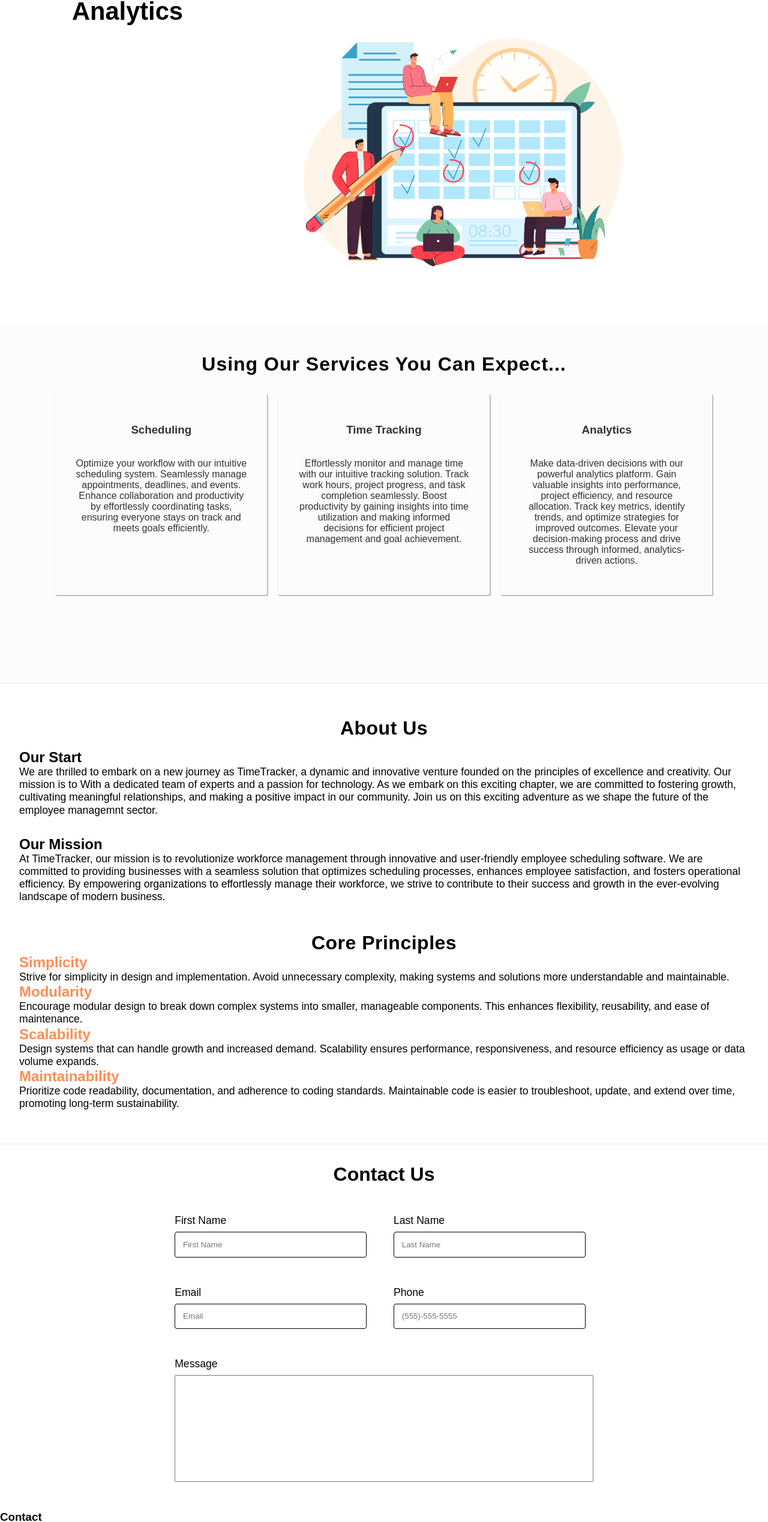
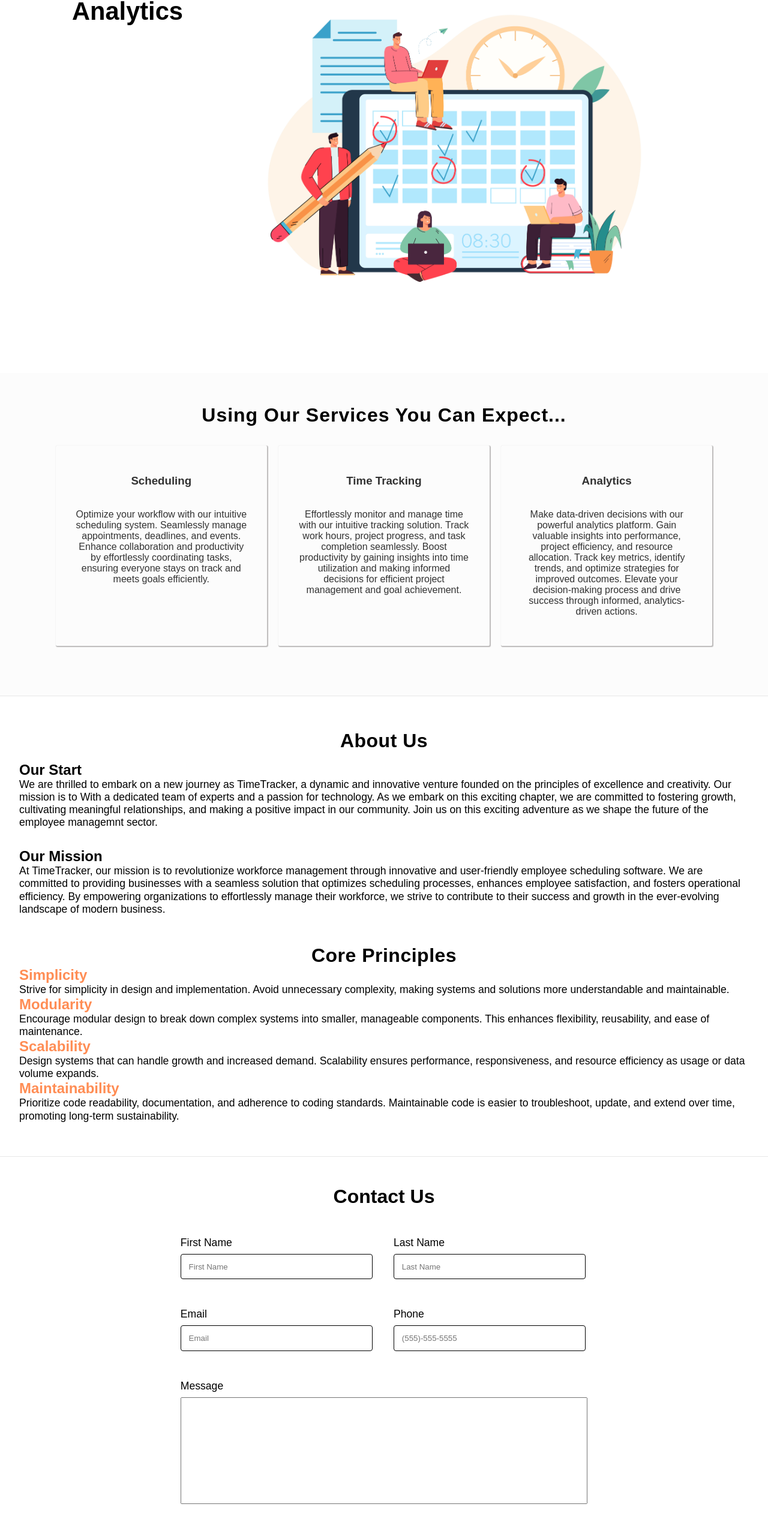
Before and after one commit to chenderson17/TimeTracker, a React (Create React App) app in the folder timetrackerwebapp/: page / in a window 1280 px wide. Shown: the part 205-2743 px from the top of the page at 60% size. Built offline with nearby package versions, Linux system fonts and the light colour scheme; some icons are missing.

Commit message:
edited footer landing and contact

```diff
--- a/timetrackerwebapp/src/Components/Cards.css
+++ b/timetrackerwebapp/src/Components/Cards.css
@@ -10,7 +10,7 @@
 .cards-container{
  display: flex;
  justify-content: space-around;
- margin: 0 0  4rem 0 ;
+ margin: 0 0  0rem 0 ;
  padding: 2rem;
  color:rgb(50,50,50);
 }
--- a/timetrackerwebapp/src/Components/Contact.js
+++ b/timetrackerwebapp/src/Components/Contact.js
@@ -30,6 +30,9 @@ export default function Contact(){
     <label name="contact-message">Message</label>
     <textarea name="contact-message" cols="30" rows="8" maxLength={250}></textarea>
     </div>
+    <div className="send-btn-container">
+     <button className="send-btn">Send</button>
+    </div>
    </form>
   </section>
  )
--- a/timetrackerwebapp/src/Components/Landing.css
+++ b/timetrackerwebapp/src/Components/Landing.css
@@ -3,10 +3,10 @@
 }
 .hero-img-container{
  position: relative;
- left:30rem;
- bottom: 2rem;
+ left:26rem;
+ bottom: 5rem;
  overflow: hidden;
- width:580px;
+ width:680px;
  z-index: -1;
 }
 .hero-img{
--- a/timetrackerwebapp/src/Components/contact.css
+++ b/timetrackerwebapp/src/Components/contact.css
@@ -1,3 +1,7 @@
+
+.contact-section{
+ padding:1rem;
+}
 .contact-header{
  text-align: center;
  font-size: 2em;
@@ -9,7 +13,7 @@
 
 .contact-section form{
 display: grid;
-grid-template-rows: repeat(3,0.5fr);
+grid-template-rows: repeat(4,0.5fr);
 grid-template-columns: repeat(2,0.3fr);
 justify-content: center;
 padding:2rem;
@@ -63,6 +67,31 @@ padding:2rem;
 .contact-message-container textarea:focus{
  outline:none;
 }
+.send-btn-container{
+ grid-row-start: 4;
+ grid-column-start:1;
+ grid-column-end:3;
+}
+.send-btn-container button{
+ align-items: center;
+ justify-content: center;
+ text-align: center;
+ position: relative;
+ left:14rem;
+ top:1rem;
+ width: 15rem;
+ padding:1rem;
+ background-color: rgba(255, 85, 0, 0.671);
+ color:rgb(255,255,255);
+ border: none;
+  border-radius: 2px;
+  font-size: 0.9em;
+  transition: 250ms ease;
+}
+.send-btn-container button:hover{
+ background-color:rgba(255, 85, 0, 0.871);
+}
+
 .fname-container, .lname-container,.email-container,.phone-container,.contact-message-container{
  padding:1rem;
 }
--- a/timetrackerwebapp/src/index.css
+++ b/timetrackerwebapp/src/index.css
@@ -3,7 +3,7 @@
   padding: 0;
   box-sizing: border-box;
 }
-*:eeeeefocus{
+*:focus{
   outline: none;
 }
 body{
```
Also changed, not shown: timetrackerwebapp/src/Components/Footer.css (added).
